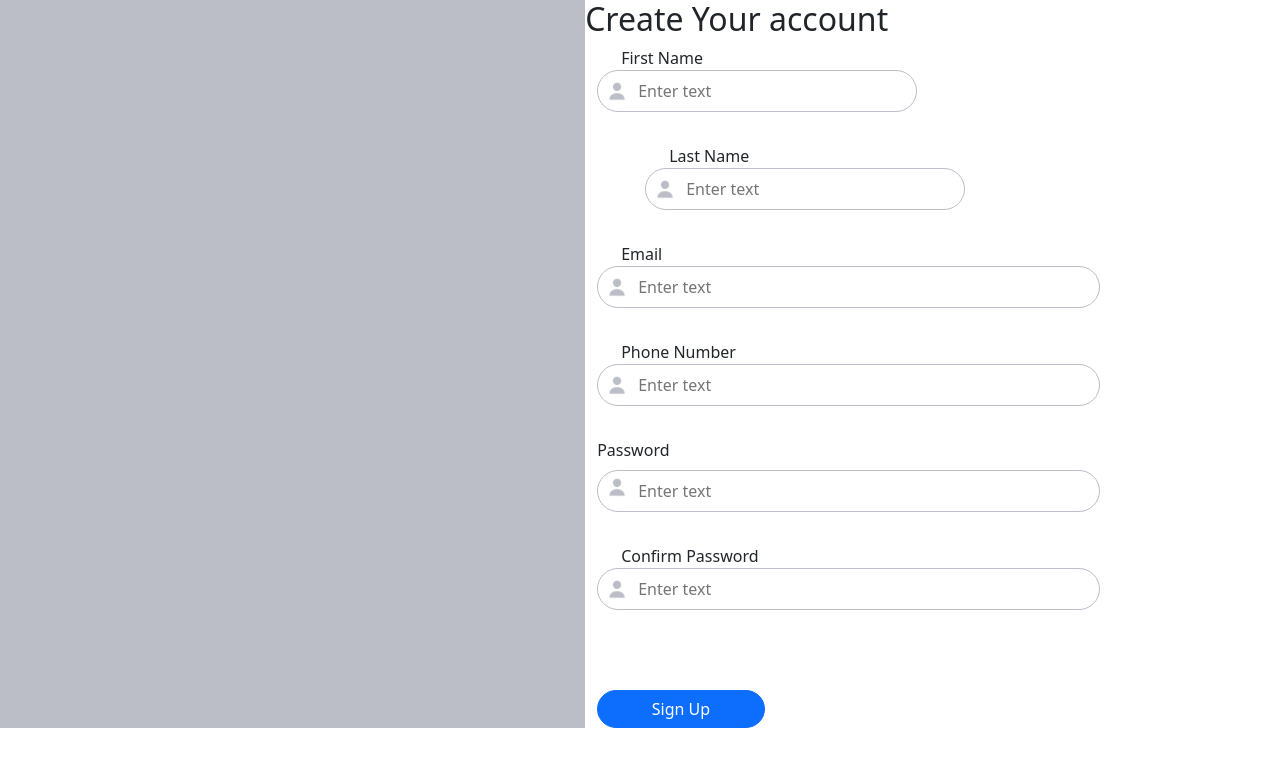
After one commit to YAS15mine/agnecy, a PHP site: page /SignIn.html in a window 1280 px wide. The commit adds this page. Shown: the top 767 px of the page. Run offline with PHP 8.4, Linux system fonts and the light colour scheme.

Commit message:
iinitail commit

```diff
--- /dev/null
+++ b/SignIn.html
@@ -0,0 +1,56 @@
+<!DOCTYPE html>
+<html lang="en">
+  <head>
+    <meta charset="UTF-8" />
+    <meta name="viewport" content="width=device-width, initial-scale=1.0" />
+    <link rel="stylesheet" href="https://cdn.jsdelivr.net/npm/bootstrap@5.2.3/dist/css/bootstrap.min.css" />
+    <link rel="stylesheet" href="/styyyle.css" />
+    <title>Sign In</title>
+  </head>
+  <body>
+    <section class="d-flex">
+      <div id="image"></div>
+
+      <div>
+        <h2>Create Your account</h2>
+        <form action="" class="container">
+          <div class="d-flex flex-wrap">
+            <div class="me-5">
+              <label class="ms-4">First Name</label>
+              <div class="input-container">
+                <input type="text" id="input-with-icon" placeholder="Enter text" />
+              </div>
+            </div>
+            <div class="ms-5">
+              <label class="ms-4">Last Name</label>
+              <div class="input-container">
+                <input type="text" id="input-with-icon" placeholder="Enter text" />
+              </div>
+            </div>
+          </div>
+          <label class="ms-4">Email</label>
+          <div class="input-container">
+            <input type="text" id="input-with-icon" class="w-75" placeholder="Enter text" />
+          </div>
+          <label class="ms-4">Phone Number</label>
+          <div class="input-container">
+            <input type="text" id="input-with-icon" class="w-75" placeholder="Enter text" />
+          </div>
+          <label>Password</label>
+          <div class="input-container pt-2">
+            <input type="text" id="input-with-icon" class="w-75" placeholder="Enter text" />
+          </div>
+          <label class="ms-4">Confirm Password</label>
+          <div class="input-container">
+            <input type="text" id="input-with-icon" class="w-75" placeholder="Enter text" />
+          </div>
+          <div>
+            <input type="submit" id="Sign" value="Sign Up" class="btn btn-primary w-25" />
+          </div>
+        </form>
+      </div>
+    </section>
+
+    <script src="https://cdn.jsdelivr.net/npm/bootstrap@5.2.3/dist/js/bootstrap.bundle.min.js"></script>
+  </body>
+</html>
--- a/css/style.css
+++ b/css/style.css
@@ -2,3 +2,9 @@
   background-color: rgb(120, 155, 155) !important;
   color: white !important;
 }
+.nav-link, .sign{
+  color: white !important;
+}
+#logo{
+  width: 8%;
+}
--- /dev/null
+++ b/styyyle.css
@@ -0,0 +1,36 @@
+.input-container {
+  position: relative;
+  margin-bottom: 2rem;
+
+}
+#image{
+    background-color: #BBBEC7;
+    width: 50%;
+
+}
+
+.input-container::before {
+  content: "";
+  position: absolute;
+  top: 50%;
+  left: 10px;
+  transform: translateY(-50%);
+  width: 20px;
+  height: 20px;
+  background-image: url('/img/profile.png');
+  background-repeat: no-repeat;
+  background-size: contain;
+
+}
+
+#input-with-icon {
+  padding: .5rem;
+  padding-left: 40px;
+  border-radius: 10rem;
+  border: 1px #BBBEC7 solid;
+  width: 20rem;
+}
+#Sign{
+    border-radius: 10rem;
+    margin-top: 3rem;
+}
```
Also changed, not shown: php/add.php (added, +93 -0 lines), php/delete.php (added, +24 -0 lines), php/index.php (renamed from index.html, +9 -11 lines), php/info.php (added, +50 -0 lines), img/logo.png (added), img/profile.png (added), php/connect.php (added), php/profile.php (added), signUp.html (added).
